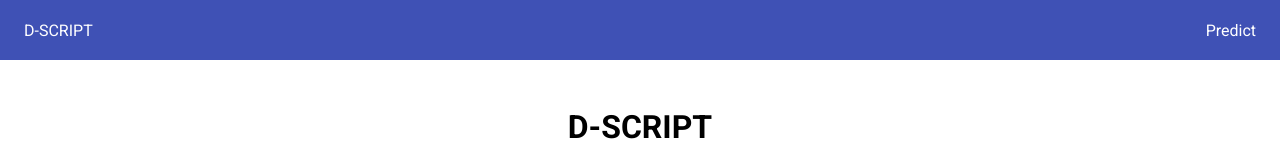
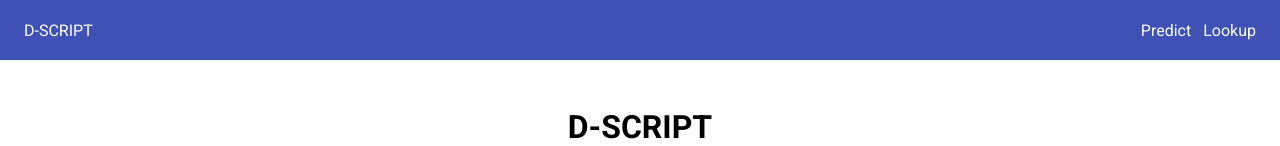
Before and after one commit to samsledje/D-SCRIPT, a React (Create React App) app in the folder web-server/frontend/: page / in a window 1280 px wide. Shown: the top 146 px of the page. Built offline with nearby package versions, Linux system fonts and the light colour scheme.

Commit message:
Routed to lookup

```diff
--- a/web-server/frontend/src/App.js
+++ b/web-server/frontend/src/App.js
@@ -6,6 +6,7 @@ import SinglePairPredict from './components/pages/SinglePairPredict';
 import ManyPairPredict from './components/pages/ManyPairPredict';
 import AllPairPredict from './components/pages/AllPairPredict';
 import Predict from './components/pages/Predict';
+import Lookup from './components/pages/Lookup';
 import './styles.css';
 
 function App() {
@@ -17,6 +18,7 @@ function App() {
         <Route path='/many-pair' exact component={ManyPairPredict}/>
         <Route path='/all-pair' exact component={AllPairPredict}/>
         <Route path='/predict' exact component={Predict}/>
+        <Route path='/lookup' exact component={Lookup}/>
       </div>
     </Router>
   );
--- a/web-server/frontend/src/components/modules/NavBar.js
+++ b/web-server/frontend/src/components/modules/NavBar.js
@@ -21,6 +21,9 @@ export default function NavBar() {
                 <li>
                     <Link to='/predict'>Predict</Link>
                 </li>
+                <li>
+                    <Link to='/lookup'>Lookup</Link>
+                </li>
             </ul>
         </div>
     )
--- a/web-server/frontend/src/components/modules/_NavBar.scss
+++ b/web-server/frontend/src/components/modules/_NavBar.scss
@@ -18,4 +18,8 @@
     // width: 300px;
     // justify-content: space-evenly;
     list-style-type: none;
+
+    li {
+        margin-left: 12px;
+    }
 }
--- a/web-server/frontend/src/styles.css
+++ b/web-server/frontend/src/styles.css
@@ -352,6 +352,10 @@
   list-style-type: none;
 }
 
+.NavBar-Links li {
+  margin-left: 12px;
+}
+
 * {
   margin: 0;
   padding: 0;
```
Also changed, not shown: 1 other file (tests, documents, lock files or other folders).
